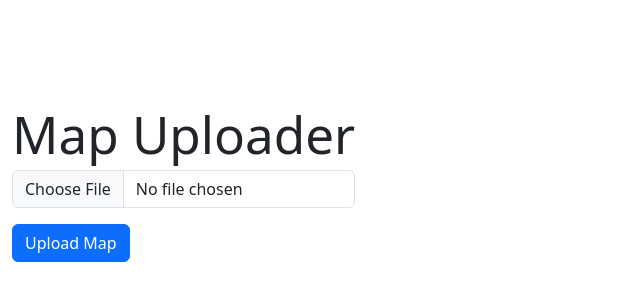
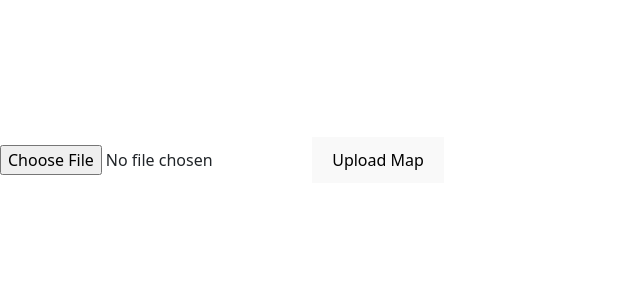
Before and after one commit to skulidropek/rustmaps, a React (Vite) app: page / in a window 1280 px wide. Shown: the part 240-540 px from the top of the page, without its empty margins (0-640 px from the left). Built offline with nearby package versions, Linux system fonts and the light colour scheme.

Commit message:
последние изменения

```diff
--- a/src/App.tsx
+++ b/src/App.tsx
@@ -1,64 +1,54 @@
 import React, { useState } from 'react';
 import { MapUploader } from './MapUploader';
-import 'bootstrap/dist/css/bootstrap.min.css';
 
 const App: React.FC = () => {
-  const [selectedFile, setSelectedFile] = useState<File | null>(null);
+    const [file, setFile] = useState<File | null>(null);
     const [uploadUrl, setUploadUrl] = useState<string | null>(null);
     const [error, setError] = useState<string | null>(null);
-  const [uploading, setUploading] = useState<boolean>(false);
+    const [loading, setLoading] = useState(false);
 
     const handleFileChange = (event: React.ChangeEvent<HTMLInputElement>) => {
         if (event.target.files && event.target.files.length > 0) {
-      setSelectedFile(event.target.files[0]);
+            setFile(event.target.files[0]);
+        }
         setUploadUrl(null);
         setError(null);
-    }
     };
 
     const handleUpload = async () => {
-    if (!selectedFile) {
-      setError('Please select a file before uploading.');
+        if (!file) {
+            setError('Please select a file first.');
             return;
         }
 
-    setUploading(true);
+        setLoading(true);
 
         try {
-      const url = await MapUploader.uploadMapAsync(selectedFile);
-
+            const url = await MapUploader.uploadMapAsync(file);
             if (url) {
                 setUploadUrl(url);
-        setError(null);
             } else {
                 setError('Failed to upload the map.');
             }
-    } catch (err) {
-      setError(err instanceof Error ? err.message : 'An error occurred during upload.');
+        } catch (err: unknown) {
+            if (err instanceof Error) {
+                setError('Error uploading map: ' + err.message);
+            } else {
+                setError('Unknown error occurred.');
+            }
         } finally {
-      setUploading(false);
+            setLoading(false);
         }
     };
 
     return (
-    <div className="container mt-5">
-      <h1>Map Uploader</h1>
-      <div className="mb-3">
-        <input type="file" onChange={handleFileChange} className="form-control" />
-      </div>
-      <button onClick={handleUpload} className="btn btn-primary" disabled={uploading}>
-        {uploading ? 'Uploading...' : 'Upload Map'}
+        <div>
+            <input type="file" onChange={handleFileChange} />
+            <button onClick={handleUpload} disabled={loading}>
+                {loading ? 'Uploading...' : 'Upload Map'}
             </button>
-
-      {uploadUrl && (
-        <div className="alert alert-success mt-3">
-          Map uploaded successfully: <a href={uploadUrl} target="_blank" rel="noopener noreferrer">{uploadUrl}</a>
-        </div>
-      )}
-
-      {error && (
-        <div className="alert alert-danger mt-3">{error}</div>
-      )}
+            {uploadUrl && <p>Map uploaded successfully: <a href={uploadUrl} target="_blank" rel="noopener noreferrer">{uploadUrl}</a></p>}
+            {error && <p style={{ color: 'red' }}>{error}</p>}
         </div>
     );
 };
--- a/src/MapUploader.tsx
+++ b/src/MapUploader.tsx
@@ -1,23 +1,19 @@
-import axios, { AxiosResponse } from 'axios';
+import axios from 'axios';
 
 export class MapUploader {
-    private static http = axios.create();
-
-    public static async uploadMapAsync(file: File): Promise<string | null> {
+    static async uploadMapAsync(file: File): Promise<string | null> { // Указываем тип File
         if (!file) {
             throw new Error('File is required.');
         }
 
-        return await this.uploadMapImplAsync(file, file.name);
-    }
+        const mapFileName = file.name;
+        const requestUri = `https://api.facepunch.com/api/public/rust-map-upload/${mapFileName}`;
 
-    private static async uploadMapImplAsync(file: File, mapFileName: string): Promise<string | null> {
-        const requestUri = `https://api.facepunch.com/api/public/rust-map-upload/${mapFileName}`;
         let retries = 0;
 
         while (retries < 10) {
             try {
-                const response: AxiosResponse<string> = await this.http.put(requestUri, file, {
+                const response = await axios.put(requestUri, file, {
                     headers: {
                         'Content-Type': 'application/octet-stream',
                     },
@@ -25,8 +21,8 @@ export class MapUploader {
 
                 if (response.status >= 200 && response.status < 300) {
                     const responseBody = response.data;
-                    if (!responseBody || !responseBody.startsWith('http')) {
-                        throw new Error('Backend sent an invalid success response when uploading the map.');
+                    if (!responseBody || !responseBody.startsWith("http")) {
+                        throw new Error("Backend sent an invalid success response when uploading the map.");
                     }
                     return responseBody;
                 } else if (response.status >= 400 && response.status < 500) {
```
Lines whose indentation alone changed are shown as unchanged.
